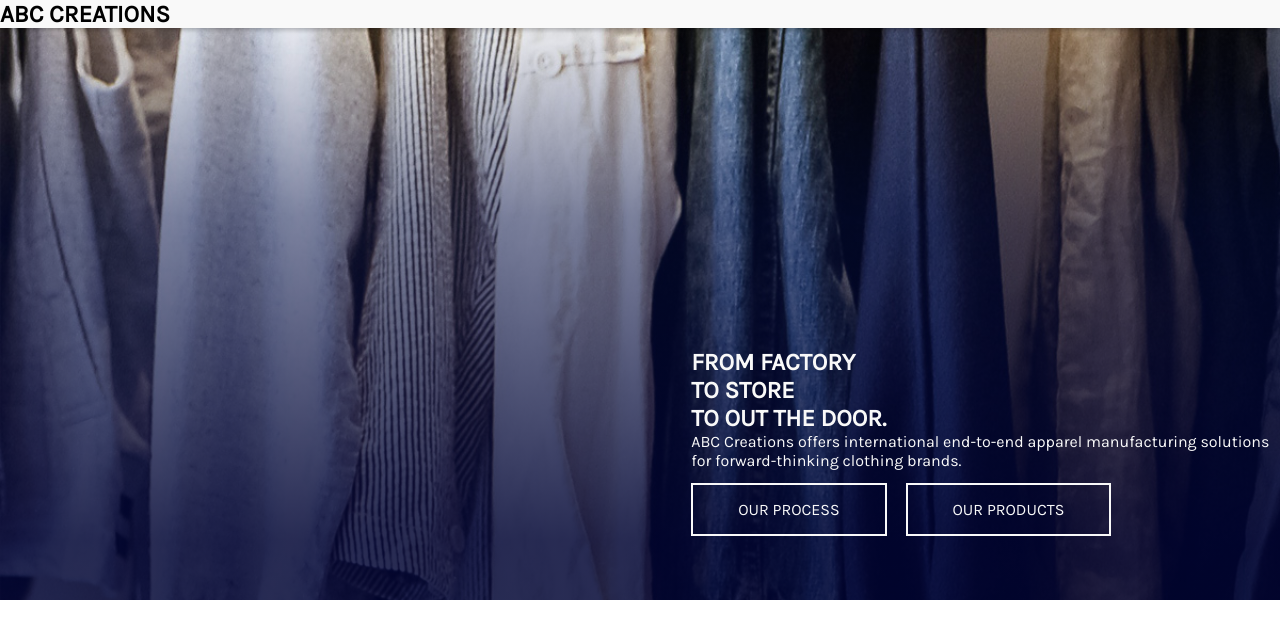
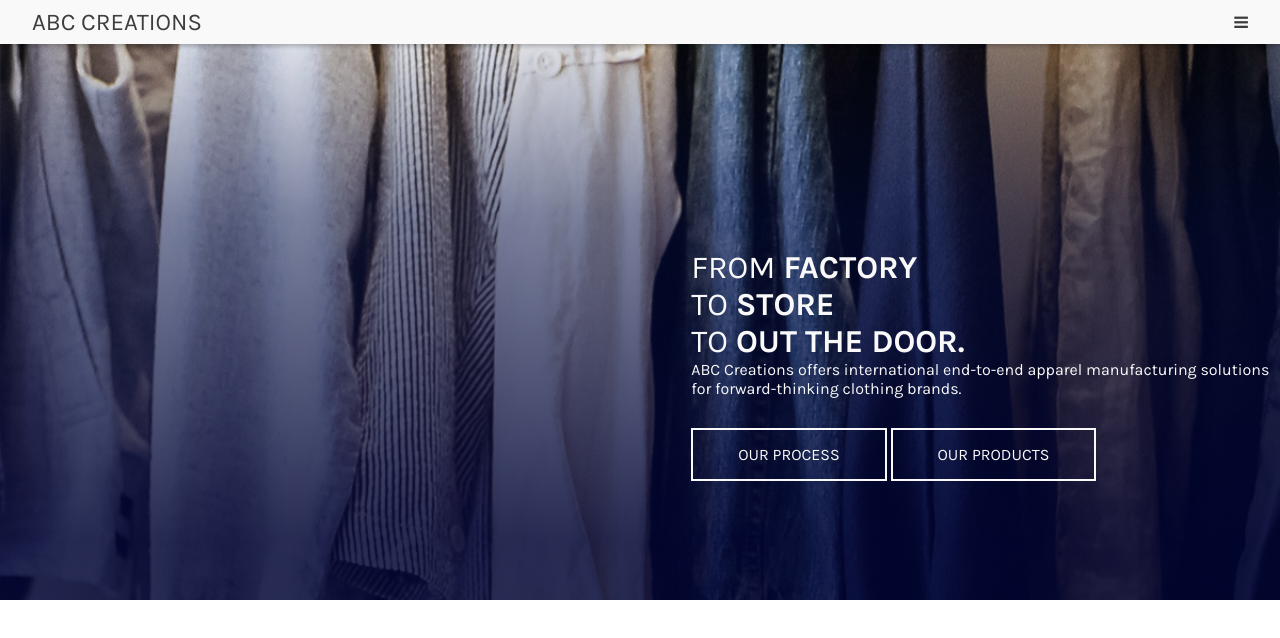
Before and after one commit to Karobka/codechallenge1, a plain HTML site: page index.html in a window 1280 px wide. Drawn offline with Linux system fonts and the light colour scheme.

Commit message:
making progress

```diff
--- a/css/main.css
+++ b/css/main.css
@@ -37,10 +37,26 @@ header {
 	width: 100%;
 	box-shadow: 0 2px 5px rgba(0,0,0,0.26);
 }
+header > h2 {
+	padding-top: 8px;
+	padding-bottom: 8px;
+	padding-left: 32px;
+	font-weight: 400;
+	display: inline-block;
+	color: #3e3e3e;
+}
+header > a {
+	float: right;
+	text-decoration: none;
+	color: #3e3e3e;
+	padding-top: 13px;
+	padding-bottom: 8px;
+	padding-right: 32px;
+}
 
 .headlines {
 	width: 50%;
-	padding-top: 25%;
+	padding-top: 16%;
 	padding-left: 4%;
 	color: #f9f9f9;
 	float: right;
@@ -48,12 +64,22 @@ header {
 .headlines-words {
 	padding-bottom: 30px;
 }
+h1 {
+	font-size: 200%;
+}
+.slim-down {
+	font-weight: 400;
+}
 
 .btn-alt {
 	border: 2px solid #f9f9f9;
 	color: #f9f9f9;
 	text-decoration: none;
 	padding: 15px 45px;
-	margin-right: 15px;
 	text-transform: uppercase;
+	display: inline-block;
 }
+
+.btn-div {
+
+}
--- a/index.html
+++ b/index.html
@@ -2,25 +2,29 @@
 <html lang="en-US">
     <head>
         <meta charset="utf-8">
+        <link href='https://fonts.googleapis.com/css?family=Karla:400,700' rel='stylesheet' type='text/css'>
+        <link href="https://maxcdn.bootstrapcdn.com/font-awesome/4.5.0/css/font-awesome.min.css" rel="stylesheet">
         <link rel="stylesheet" type="text/css" href="css/main.css">
-        <link href='https://fonts.googleapis.com/css?family=Karla' rel='stylesheet' type='text/css'>
         <title>CodeChallenge</title>
     </head>
     <body>
     	<header>
     		<h2>ABC CREATIONS</h2>
+            <a href="#">
+                <i class="fa fa-bars fa-1x"></i>
+            </a>
     	</header>
     	<div class="banner grad">
     		<section class="headlines">
     			<div class="headlines-words">
-                    <h1>FROM FACTORY</h1>
-        			<h1>TO STORE</h1>
-        			<h1>TO OUT THE DOOR.</h1>
+                    <h1><span class="slim-down">FROM</span> <b>FACTORY</b></h1>
+                    <h1><span class="slim-down">TO</span> STORE</h1>
+                    <h1><span class="slim-down">TO</span> OUT THE DOOR.</h1>
         			<p>ABC Creations offers international end-to-end apparel manufacturing solutions for forward-thinking clothing brands.</p>
                 </div>
-                <div>
-                    <a href="#" class="btn-alt">Our Process</a>
-                    <a href="#" class="btn-alt">Our Products</a>
+                <div class="btn-div">
+                    <a href="#" class="btn-alt">Our&nbsp;Process</a>
+                    <a href="#" class="btn-alt">Our&nbsp;Products</a>
                 </div>
     		</section>
     	</div>
```
